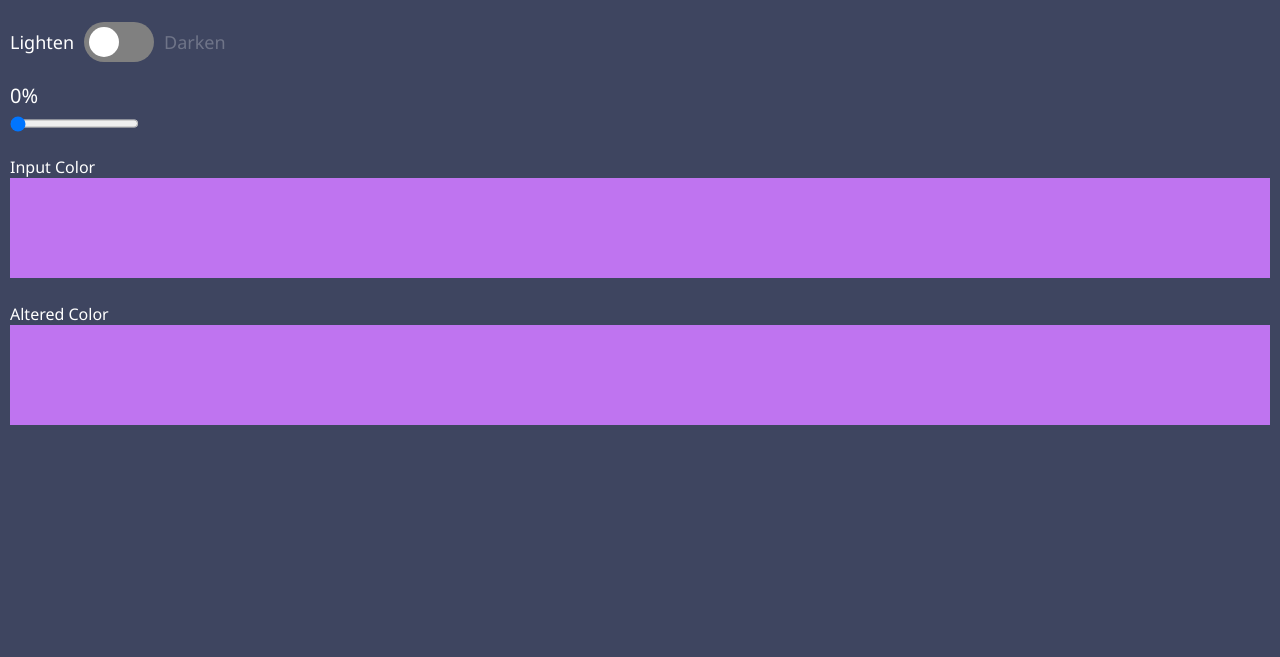
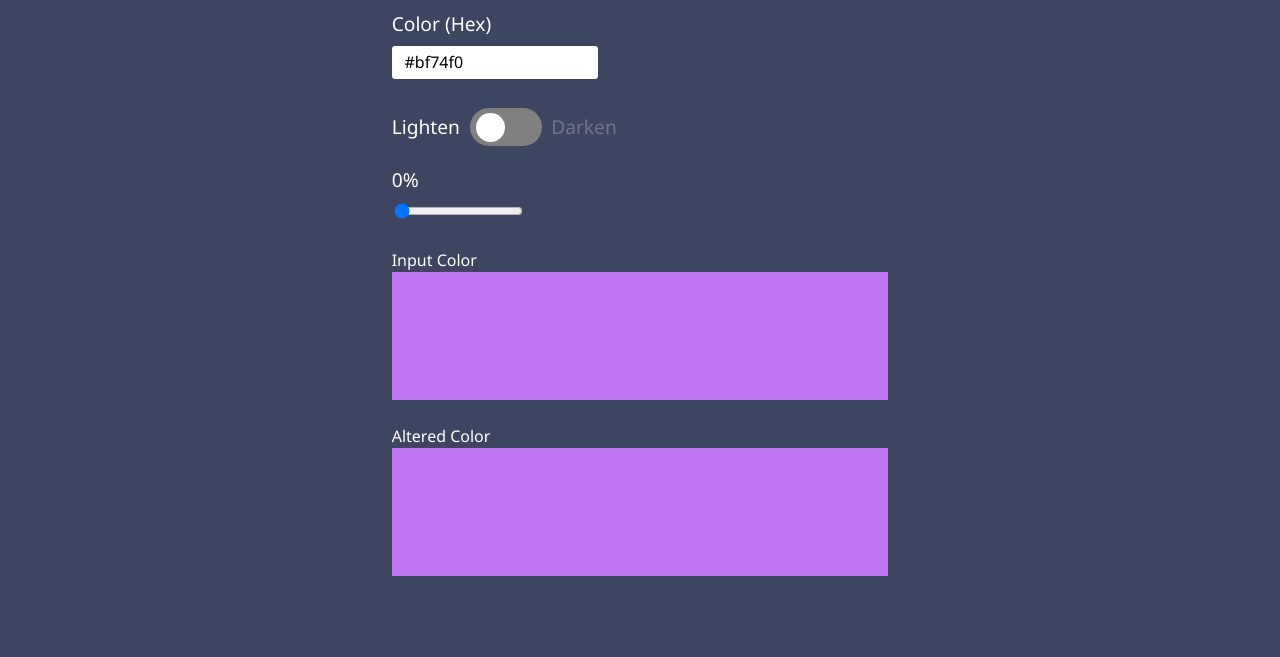
Before and after one commit to helenclx/Color-Lightener-and-Darkener, a plain HTML site: page index.html in a window 1280 px wide. Shown: the part 143-800 px from the top of the page. Drawn offline with Linux system fonts and the light colour scheme.

Commit message:
Rewrote app

```diff
--- a/index.css
+++ b/index.css
@@ -1,43 +1,119 @@
-* {
-    margin: 0;
-    padding: 0;
+/* CSS RESET */
+/* Box sizing rules */
+*,
+*::before,
+*::after {
+    box-sizing: border-box;
 }
 
+/* Remove default margin */
+body,
+h1,
+h2,
+h3,
+h4,
+p,
+figure,
+blockquote,
+dl,
+dd {
+    margin: 0;
+}
+
+/* Remove list styles on ul, ol elements with a list role, which suggests default styling will be removed */
+ul[role='list'],
+ol[role='list'] {
+    list-style: none;
+}
+
+/* Set core root defaults */
+html:focus-within {
+    scroll-behavior: smooth;
+}
+
+/* Set core body defaults */
+body {
+    min-height: 100vh;
+    text-rendering: optimizeSpeed;
+    line-height: 1.5;
+}
+
+/* A elements that don't have a class get default styles */
+a:not([class]) {
+    text-decoration-skip-ink: auto;
+}
+
+/* Make images easier to work with */
+img,
+picture {
+    max-width: 100%;
+    display: block;
+}
+
+/* Inherit fonts for inputs and buttons */
+input,
+button,
+textarea,
+select {
+    font: inherit;
+}
+
+/* Remove all animations, transitions and smooth scroll for people that prefer not to see them */
+@media (prefers-reduced-motion: reduce) {
+    html:focus-within {
+       scroll-behavior: auto;
+    }
+
+    *,
+    *::before,
+    *::after {
+        animation-duration: 0.01ms !important;
+        animation-iteration-count: 1 !important;
+        transition-duration: 0.01ms !important;
+        scroll-behavior: auto !important;
+    }
+}
+
+/* STYLING BEGINS */
 body {
     font-family: 'Noto Sans', sans-serif;
     background-color: #3e4560;
     color: white;
+    font-size: 1rem;
+    display: flex;
+    align-items: center;
+    justify-content: center;
 }
 
-.container {
-    padding: 0 10px;
+main {
+    padding: 0 1rem;
 }
 
 .title {
     text-align: center;
-    margin: 20px;
+    margin: 1.5rem;
     color: #d6adf0;
 }
 
 label {
     display: block;
-    font-size: 20px;
-    margin-bottom: 5px;
+    font-size: 1.2rem;
+    margin-bottom: 0.4rem;
 }
 
 input {
-    margin-bottom: 25px;
+    margin-bottom: 1.8rem;
 }
 
 input[type="text"]{
-    padding: 5px 10px;
-    border-radius: 3px;
+    padding: 0.3rem 0.8rem;
+    border-radius: 0.2rem;
     border: none;
 }
 
 .slider {
-    height: 15px;
-    border-radius: 5px;
+    height: 1rem;
+    border-radius: 0.3rem;
     background: #d3d3d3;
     outline: none;
     -webkit-transition: opacity .15s ease-in-out;
@@ -47,60 +123,66 @@ input[type="text"]{
 .slider::-webkit-slider-thumb {
     -webkit-appearance: none;
     appearance: none;
-    width: 25px;
-    height: 25px;
+    width: 1.5rem;
+    height: 1.5rem;
     border-radius: 50%;
     background: #bf74f0;
     cursor: pointer;
 }
 
 .slider::-moz-range-thumb {
-    width: 25px;
-    height: 25px;
+    width: 1.5rem;
+    height: 1.5rem;
     border-radius: 50%;
     background: #bf74f0;
     cursor: pointer;
 }
 
 .box {
-    height:100px;
+    height: 8rem;
     width: 100%;
     background-color: #bf74f0;
-    margin-bottom: 25px;
+    margin-bottom: 1.5rem;
 }
 
 .toggle-text {
-    font-size: 18px;
+    font-size: 1.2rem;
 }
 
 .toggle {
     display: flex;
     align-items: center;
-    margin-bottom: 20px
+    margin-bottom: 1.2rem;
 }
 
 .toggle-btn {
-    height: 30px;
-    width: 60px;
+    width: 4.5rem;
     background-color: gray;
-    border-radius: 30px;
-    padding: 5px;
-    margin: 0 10px;
+    border-radius: 2.5rem;
+    padding: 0.3rem 0.4rem;
+    margin: 0 0.6rem;
 }
 
 .inner-circle {
-    width: 30px;
-    height: 30px;
+    width: 1.8rem;
+    height: 1.8rem;
     border-radius: 50%;
     background-color: white;
     transition: all 250ms;
 }
 
 .toggle-btn.toggled > .inner-circle {
-    transform: translateX(30px);
+    transform: translateX(2rem);
     background-color: #333;
 }
 
 .unselected {
     opacity: 0.25;
 }
+
+/* Desktop screen size */
+@media only screen and (min-width: 60rem) {
+    main {
+        max-width: 100rem;
+    }
+}
--- a/index.html
+++ b/index.html
@@ -6,11 +6,11 @@
         <link rel="stylesheet" href="index.css">
         <link rel="stylesheet" href="https://fonts.googleapis.com/css?family=Noto+Sans"/>
 
-        <title>Color Lightener/Darkener</title>
+        <title>Color Lightener and Darkener</title>
     </head>
     <body>
-        <div class="container">
-            <h1 class="title">Color Lightener/Darkener</h1>
+        <main>
+            <h1 class="title">Color Lightener and Darkener</h1>
 
             <label for="hex">Color (Hex)</label>
             <input type="text" name="hex" id="hexInput"
@@ -35,7 +35,7 @@
 
             <p id="alteredColorText">Altered Color</p>
             <div id="alteredColor" class="box"></div>
-        </div>
+        </main>
 
         <script src="index.js"></script>
     </body>
```
Also changed, not shown: index.js (indentation only).
